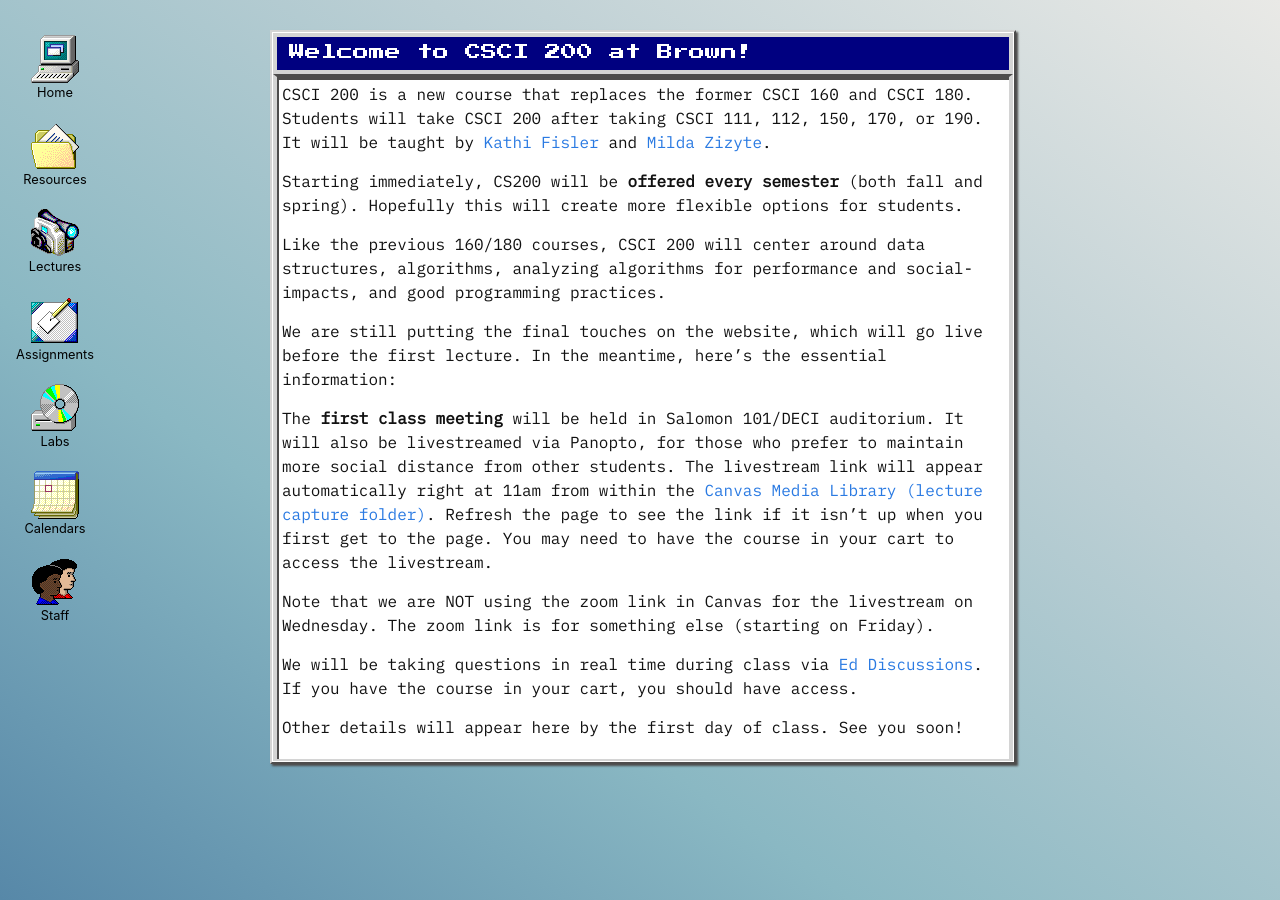
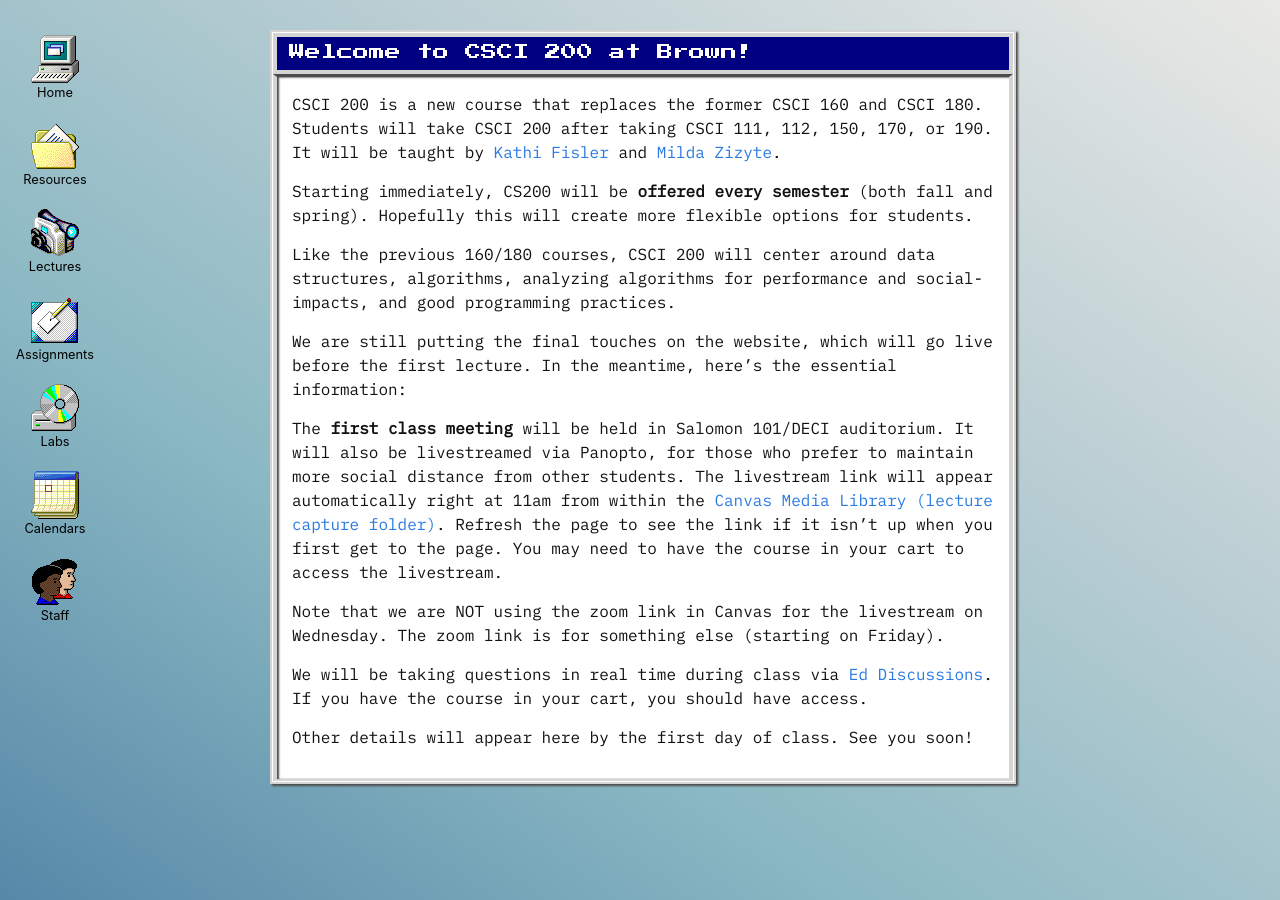
Before and after one commit to brown-csci0200/brown-csci0200.github.io, a Jekyll site: the page built from index.md, in a window 1280 px wide. Built offline with Jekyll 4.4.1, drawn with Linux system fonts in a browser that asks for light colours.

Commit message:
more window styling

```diff
--- a/assets/css/style.scss
+++ b/assets/css/style.scss
@@ -173,10 +173,7 @@
 .window {
   width: 100%;
   background-color: white;
-  border-top: 2px solid #d4d4d4;
-  border-left: 2px solid #d4d4d4;
-  border-right: 2px solid #4d4c4c;
-  border-bottom: 2px solid #4d4c4c;
+  border: 2px solid #d4d4d4;
   padding: 1px;
   box-shadow: 2px 2px 2px #4d4c4c;
 
@@ -188,11 +185,7 @@
       color: #fff;
       padding: 0.25em 0.75em;
       line-height: 1.4;
-      border-top: 4px solid #d4d4d4;
-      border-left: 4px solid #d4d4d4;
-      border-right: 4px solid #d4d4d4;
-      border-bottom: 4px solid #d4d4d4;
-      // box-shadow: 2px 2px 3px #4d4c4c;
+      border: 4px solid #d4d4d4;
       background: navy;
     }
 
@@ -201,7 +194,7 @@
       border-left: 4px solid #d4d4d4;
       border-right: 4px solid #d4d4d4;
       border-bottom: 2px solid #d4d4d4;
-      padding: 5px;
-      box-shadow: inset 2px 3px #4d4c4c;
+      padding: 15px;
+      box-shadow: inset 2px 0.5px 2px #4d4c4c;
     }
 }
```
